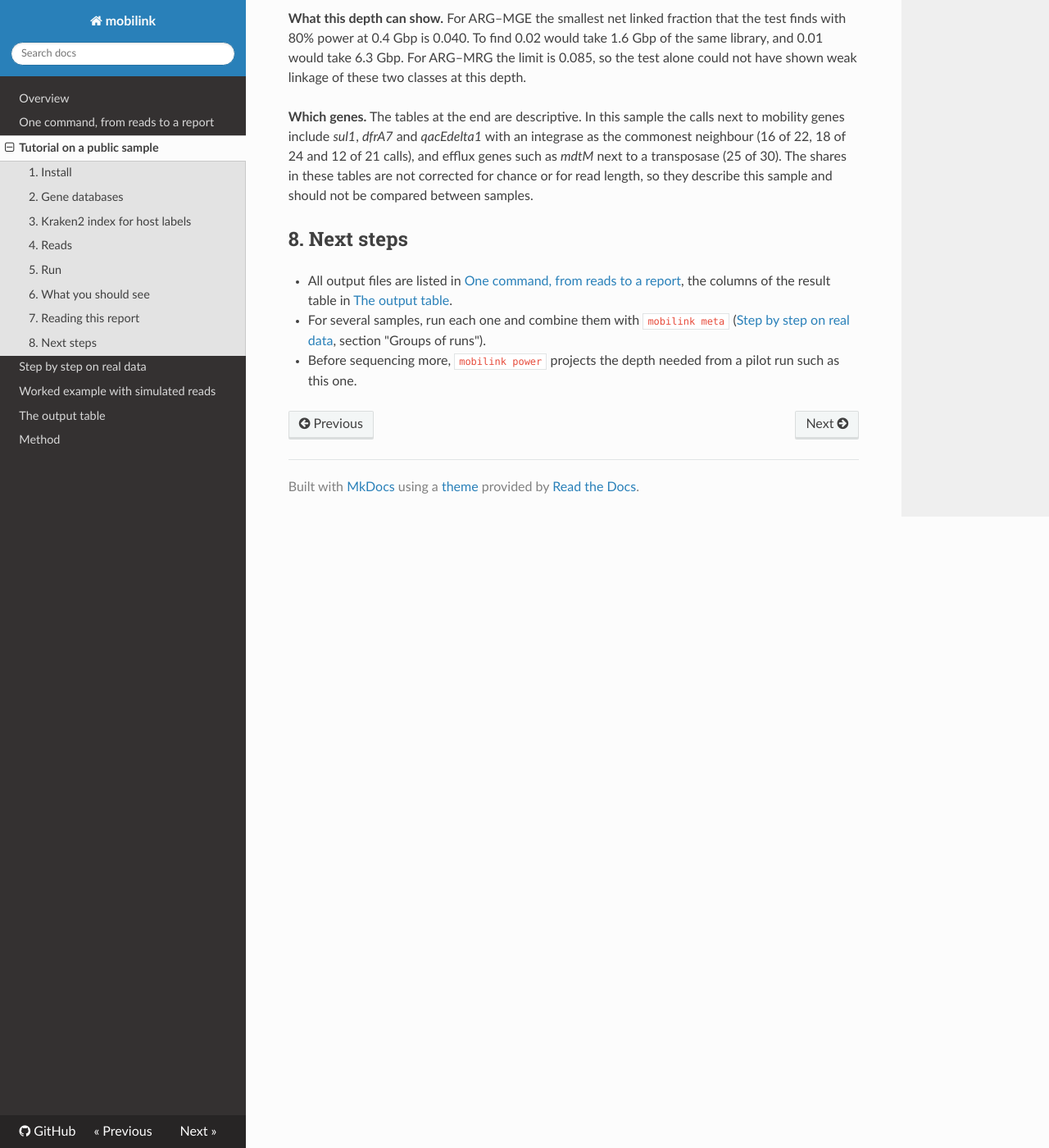
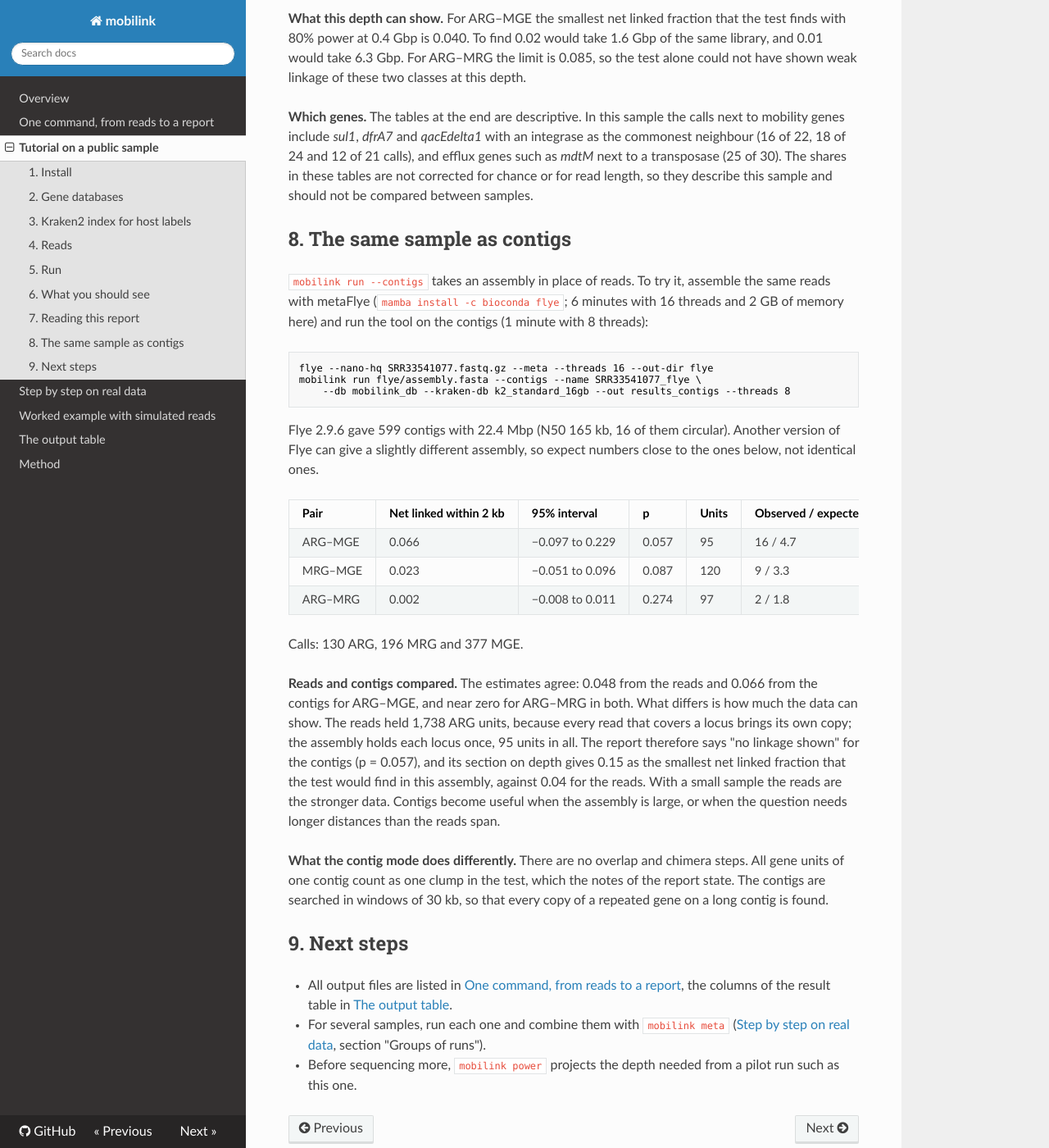
Before and after one commit to allminer1/mobilink, an MkDocs documentation site: the page built from docs/tutorial.md, in a window 1280 px wide and 1400 px high, scrolled down 3381 px. Shown: the whole window at 82% size. Built offline with MkDocs 1.6.1, drawn with Linux system fonts in a browser that asks for light colours; nearby versions of some CDN libraries; some of the changed text lies outside the part shown.

Commit message:
Tutorial: contig part; docs: both gene callings on the whole simulation and a sludge run, note on read accuracy; report: small inputs in Mbp

````diff
--- a/docs/tutorial.md
+++ b/docs/tutorial.md
@@ -10,7 +10,7 @@ check your installation: if your numbers match, the installation works.
 | Reads used | The first 150,000 reads: 403,468,987 bases, read N50 4.9 kb |
 | Disk | 16 GB for the Kraken2 index, and 12 GB more for its archive until that is deleted; 0.4 GB for the gene databases, 0.4 GB for the reads, 45 MB of results |
 | Memory | 16 GB (the Kraken2 index is held in memory) |
-| Time of the analysis | 7 minutes with 8 threads |
+| Time of the analysis | 7 minutes with 8 threads (reads); 6 minutes for the optional assembly and 1 minute for its analysis |
 | Time of the downloads | Depends on your connection. Ours took about 50 minutes for the databases and 60 for the reads |
 
 ## 1. Install
@@ -143,7 +143,42 @@ the limit is 0.085, so the test alone could not have shown weak linkage of these
 calls), and efflux genes such as *mdtM* next to a transposase (25 of 30). The shares in these tables are not
 corrected for chance or for read length, so they describe this sample and should not be compared between samples.
 
-## 8. Next steps
+## 8. The same sample as contigs
+
+`mobilink run --contigs` takes an assembly in place of reads. To try it, assemble the same reads with metaFlye
+(`mamba install -c bioconda flye`; 6 minutes with 16 threads and 2 GB of memory here) and run the tool on the
+contigs (1 minute with 8 threads):
+
+```bash
+flye --nano-hq SRR33541077.fastq.gz --meta --threads 16 --out-dir flye
+mobilink run flye/assembly.fasta --contigs --name SRR33541077_flye \
+    --db mobilink_db --kraken-db k2_standard_16gb --out results_contigs --threads 8
+```
+
+Flye 2.9.6 gave 599 contigs with 22.4 Mbp (N50 165 kb, 16 of them circular). Another version of Flye can give a
+slightly different assembly, so expect numbers close to the ones below, not identical ones.
+
+| Pair | Net linked within 2 kb | 95% interval | p | Units | Observed / expected linked units |
+|---|---|---|---|---|---|
+| ARG–MGE | 0.066 | −0.097 to 0.229 | 0.057 | 95 | 16 / 4.7 |
+| MRG–MGE | 0.023 | −0.051 to 0.096 | 0.087 | 120 | 9 / 3.3 |
+| ARG–MRG | 0.002 | −0.008 to 0.011 | 0.274 | 97 | 2 / 1.8 |
+
+Calls: 130 ARG, 196 MRG and 377 MGE.
+
+**Reads and contigs compared.** The estimates agree: 0.048 from the reads and 0.066 from the contigs for ARG–MGE,
+and near zero for ARG–MRG in both. What differs is how much the data can show. The reads held 1,738 ARG units,
+because every read that covers a locus brings its own copy; the assembly holds each locus once, 95 units in all.
+The report therefore says "no linkage shown" for the contigs (p = 0.057), and its section on depth gives 0.15 as
+the smallest net linked fraction that the test would find in this assembly, against 0.04 for the reads. With a
+small sample the reads are the stronger data. Contigs become useful when the assembly is large, or when the
+question needs longer distances than the reads span.
+
+**What the contig mode does differently.** There are no overlap and chimera steps. All gene units of one contig
+count as one clump in the test, which the notes of the report state. The contigs are searched in windows of 30 kb,
+so that every copy of a repeated gene on a long contig is found.
+
+## 9. Next steps
 
 - All output files are listed in [One command, from reads to a report](one_command.md), the columns of the result
   table in [The output table](output_columns.md).
````
Also changed, not shown: CHANGELOG.md (+8 -5 lines), docs/one_command.md (+10 -4 lines), 2 other files.
